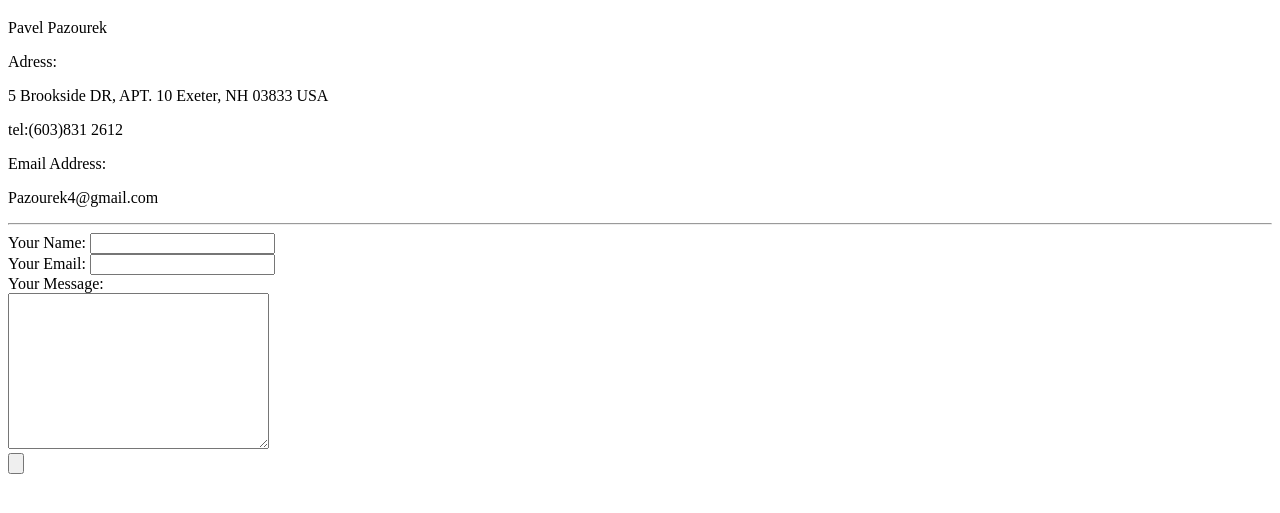
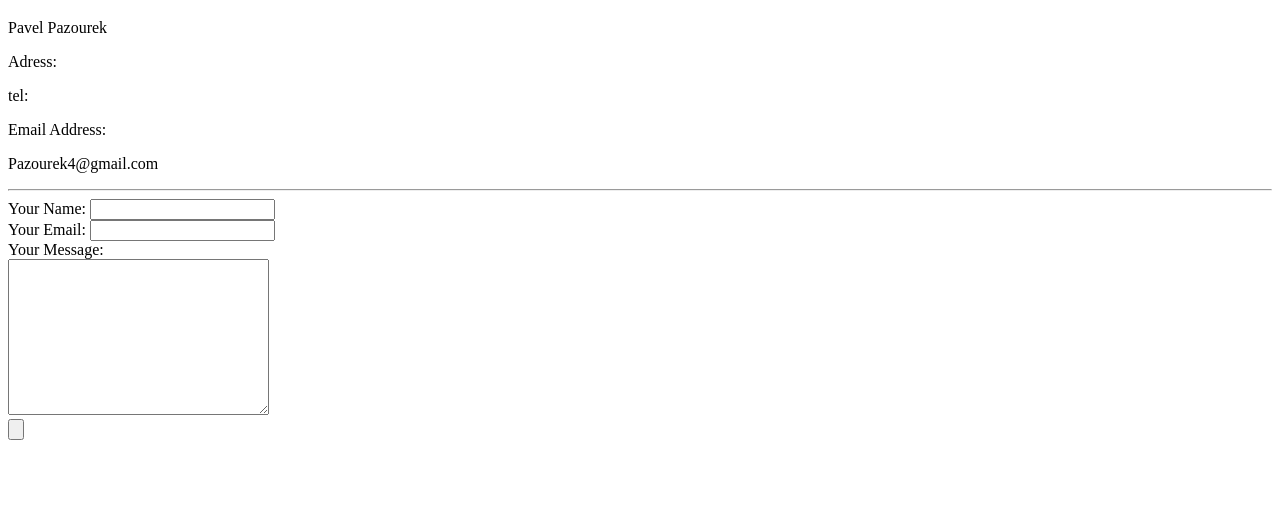
Before and after one commit to pavelino12/cv2, a plain HTML site: page contact-me.html in a window 1280 px wide. Shown: the part 61-574 px from the top of the page. Drawn offline with Linux system fonts and the light colour scheme.

Commit message:
Update contact-me.html

```diff
--- a/contact-me.html
+++ b/contact-me.html
@@ -8,8 +8,8 @@
     <h1>My Contact Details</h1>
     <p>Pavel Pazourek</p>
     <p>Adress:</p>
-    <p>5 Brookside DR, APT. 10 Exeter, NH 03833 USA</p>
-    <p>tel:(603)831 2612</p>
+    <p></p>
+    <p>tel:</p>
     <p>Email Address:</p>
     <p>Pazourek4@gmail.com</p>
     <hr>
```
